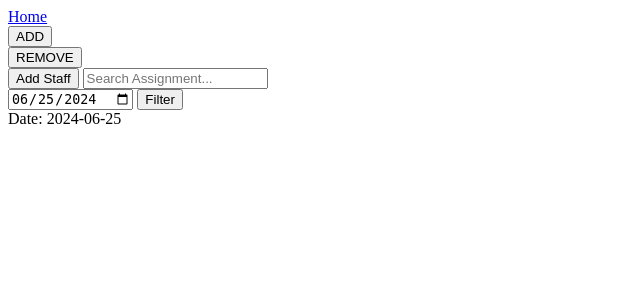
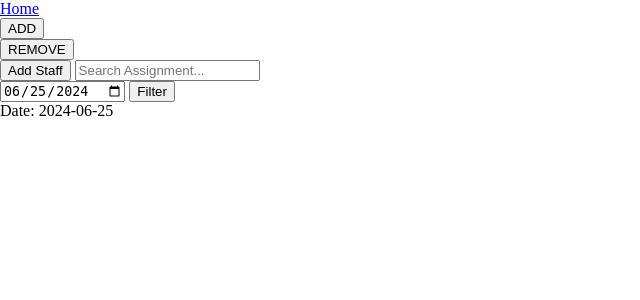
Before and after one commit to DinCyDab/IM2, a PHP site: page /assignment.php in a window 1280 px wide. Shown: the top 300 px of the page, without its empty margins (0-640 px from the left). Run offline with PHP 8.4, Linux system fonts and the light colour scheme; a user stored in the database is signed in; data comes from the database, SQL or seed files in the repository.

Commit message:
css file

```diff
--- a/assignment.php
+++ b/assignment.php
@@ -29,10 +29,11 @@
 <!DOCTYPE html>
 <html>
     <head>
+    <link rel="preconnect" href="https://fonts.googleapis.com">
+    <link rel="preconnect" href="https://fonts.gstatic.com" crossorigin>
+    <link href="https://fonts.googleapis.com/css2?family=Poppins:ital,wght@0,100;0,200;0,300;0,400;0,500;0,600;0,700;0,800;0,900;1,100;1,200;1,300;1,400;1,500;1,600;1,700;1,800;1,900&display=swap" rel="stylesheet">
+    <link rel="stylesheet" href="styles.css">
         <style>
-            .add-attendance{
-                display: none;
-            }
             .remove-row{
                 display: <?php
                         if(isset($_SESSION["showRemove"])){
@@ -47,21 +48,6 @@
                             echo "none";
                         }
                     ?>;
-            }
-            .addStaffIndividually{
-                display: none;
-            }
-            table{
-                border-collapse: collapse;
-            }
-            th, tr{
-                border: 1px aqua solid;
-            }
-            tr:nth-child(even){
-                background-color: aqua;
-            }
-            #editor{
-                display: none;
             }
         </style>
     </head>
--- /dev/null
+++ b/styles.css
@@ -0,0 +1,78 @@
+.add-attendance{
+    display: none;
+}
+.addStaffIndividually{
+    display: none;
+}
+#editor{
+    display: none;
+}
+body{
+    margin: 0;
+    padding: 0;
+}
+.add-attendance{
+    display: none;
+}
+table{
+    border-collapse: separate; /* Change to separate */
+    border-spacing: 0; /* Ensure no spacing between table cells */
+    margin: 25px 0;
+    font-size: 0.9em;
+    border-radius: 5px;
+    overflow: hidden; /* Add this to apply border-radius */
+    box-shadow: 0 0 20px rgba(0, 0, 0, 0.15);
+    font-family: "Poppins";
+    }
+
+
+    table th{
+    padding: 12px 15px;
+
+   }
+   table td{
+    padding: 12px 15px;
+   }
+   table tbody tr{
+    border-bottom: 1px solid #dddddd;
+   }
+   table th{
+    background-color: #009879;
+    color: white;
+    font-size: 20px;
+    font-weight: bold;
+   }
+
+    tr:nth-child(even){
+        background-color: #f3f3f3;
+    }
+    table tbody tr:last-of-type{
+        border-bottom: 2px solid #009879;
+    }
+    #editor{
+        display: none;
+    }
+
+    .table_center{
+    display: flex;
+    justify-content: center;
+    align-items: center;
+
+
+
+    }
+
+   table a{
+    color: white;
+    text-decoration: none;
+    font-weight: bold;
+    font-size: 18px
+   }
+  .table-align{
+    display:flex;
+    justify-content: center;
+   }
+
+   .settings{
+    display: flex;
+   }
```
Also changed, not shown: product.php (+0 -10 lines).
